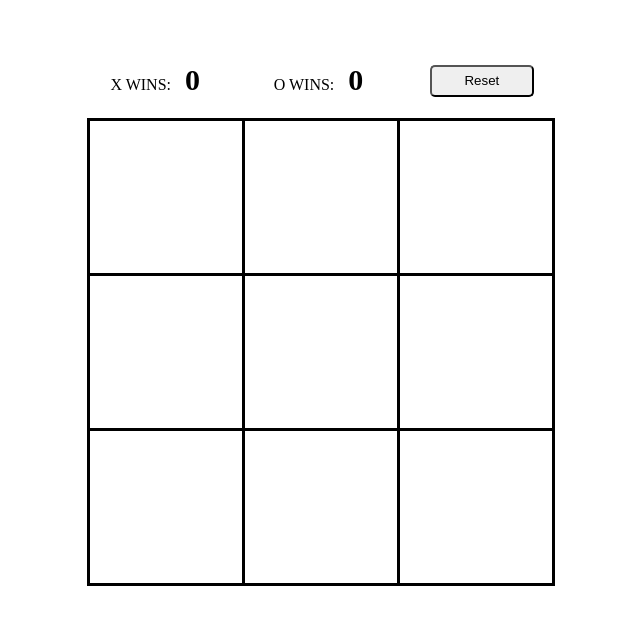
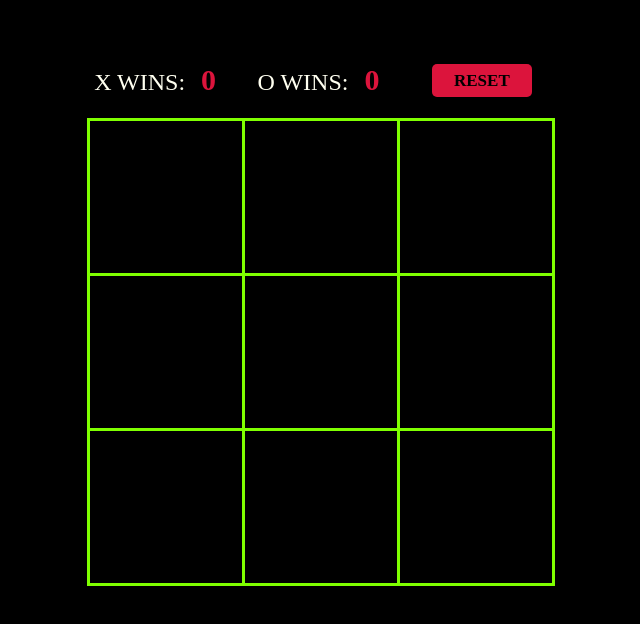
Before and after one commit to MatthewAlexanderSmith/ticTacToe, a plain HTML site: page index.html in a window 1280 px wide. Shown: the whole page, without its empty margins (319-959 px from the left). Drawn offline with nearby package versions, Linux system fonts and the light colour scheme.

Commit message:
css color scheme, font selection, and reset button styling

```diff
--- a/index.html
+++ b/index.html
@@ -28,7 +28,7 @@
           </div>
 
           <div class="resetButton">
-            <button>Reset</button>
+            <button>RESET</button>
           </div>
         </div>
       </div>
--- a/styles.css
+++ b/styles.css
@@ -4,15 +4,19 @@
  box-sizing: inherit;
 }
 
+body {
+    background-color: black;
+}
+
 td {
-  font-family: Baskerville, serif;
+  font-family: Gravitas One;
   font-size: 130px;
-  border: 3px solid black;
+  border: 3px solid chartreuse;
   min-width: 150px;
   height: 150px;
   text-align: center;
   cursor: pointer;
-
+  color: oldlace;
 }
 .container {
   width: 495px;
@@ -73,13 +77,19 @@ button {
     position: absolute;
     vertical-align: middle;
     border-radius: 5px;
+    border-style: none;
     width: 88px;
     margin: auto;
-  height: 26px;
+    height: 31px;
     top: 0;
     bottom: 0;
     left: 0;
     right: 0;
+    font-size: 17px;
+    color: black;
+    background-color: crimson;
+    font-family: Montserrat;
+    font-weight: 600;
 }
 
 p {
@@ -91,12 +101,16 @@ p {
     bottom: 0;
     left: 0;
     right: 0;
+    color: ivory;
+    font-family: Montserrat;
+    font-size: 24px;
 }
 
-span{
+span {
   margin-left: 10px;
   font-size: 30px;
   font-weight: bold;
+  color: crimson;
 }
 
 table {
--- a/ttt.js
+++ b/ttt.js
@@ -70,6 +70,7 @@ $(document).on('ready', function() {
 
   function checkForWinner(idXs, idOs) {
     // Store all possible 3 digit combinations of idXs and idOs
+    // See combos.js for combination generator.
     var xCombos = k_combinations(idXs, 3);
     var oCombos = k_combinations(idOs, 3);
     // Store sums of all 3 digit combinations of idXs and idOs
```
Lines whose indentation alone changed are shown as unchanged.
